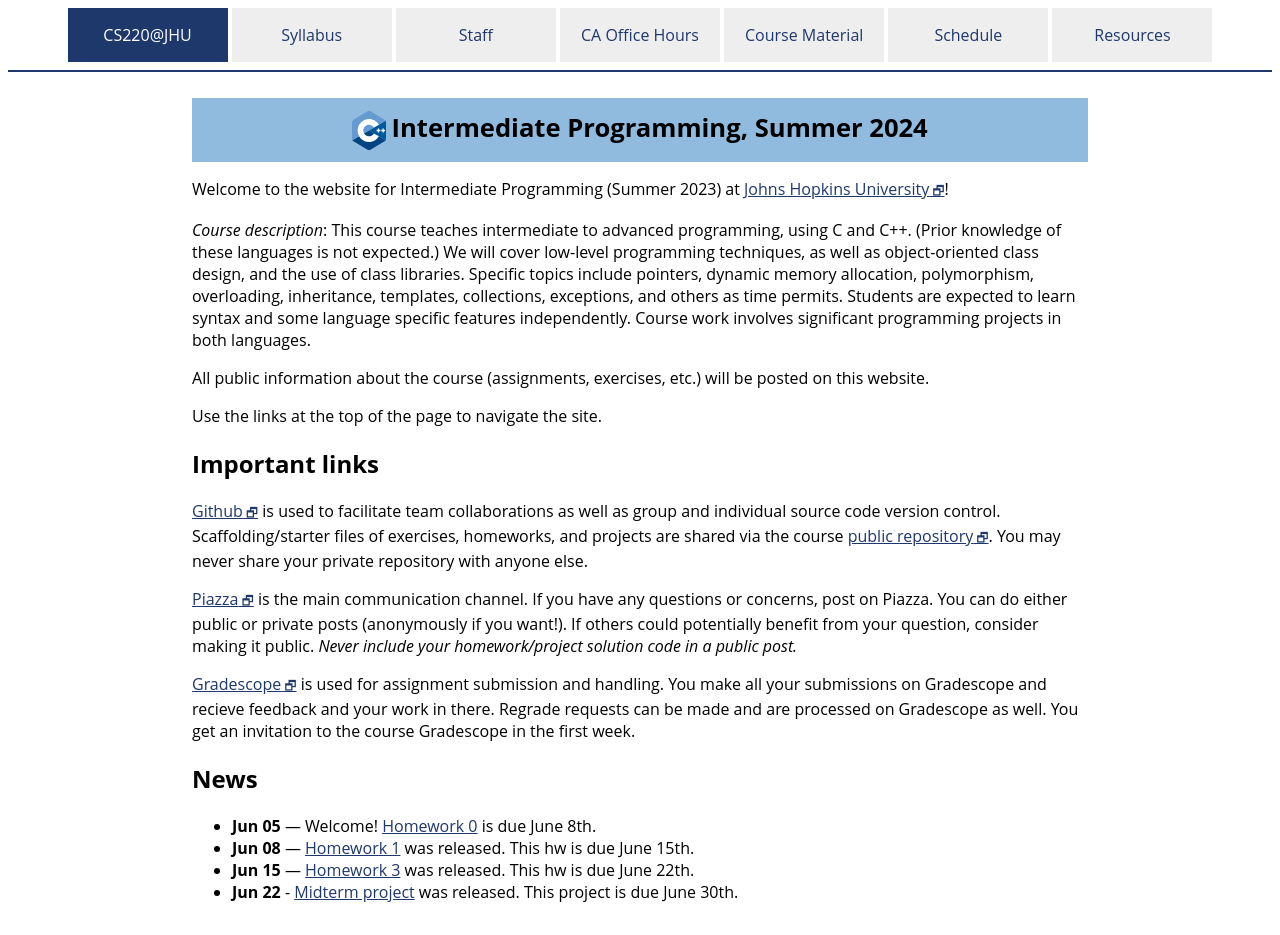
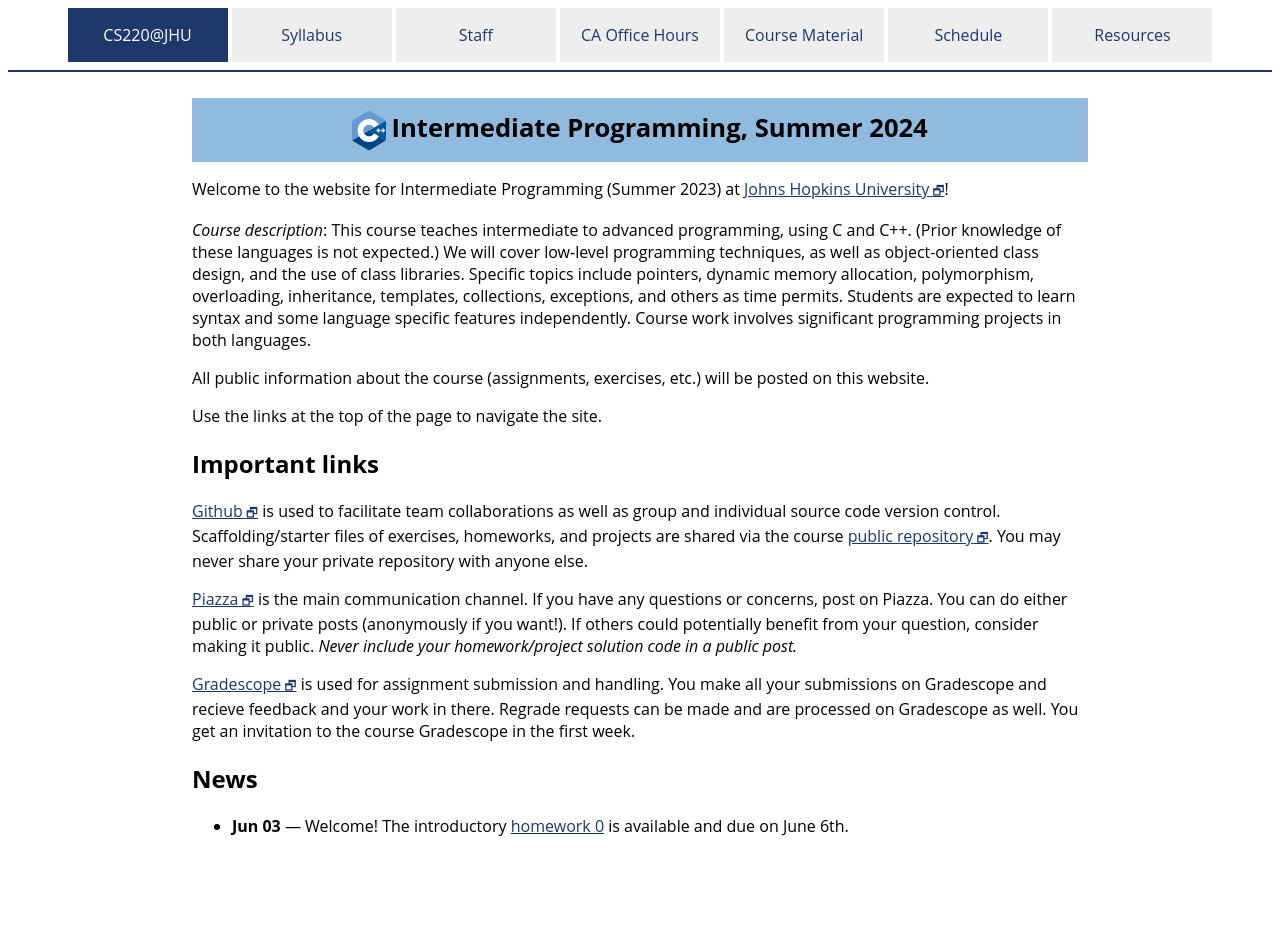
Before and after one commit to jhu-ip/cs220-summer24, a Jekyll site: the page built from index.md, in a window 1280 px wide. Built offline with Jekyll 4.4.1, drawn with Linux system fonts in a browser that asks for light colours; after the commit the page ends 900 px from its top, so only the background shows below that.

Commit message:
index changes

```diff
--- a/index.md
+++ b/index.md
@@ -46,7 +46,4 @@ to the course Gradescope in the first week.
 
 ## News
 
-* **Jun 05** — Welcome! [Homework 0](assign/hw0.html) is due June 8th.
-* **Jun 08** — [Homework 1](assign/hw1.html) was released. This hw is due June 15th.
-* **Jun 15** — [Homework 3](assign/hw3.html) was released. This hw is due June 22th.
-* **Jun 22** - [Midterm project](assign/midterm.html) was released. This project is due June 30th.
+* **Jun 03** — Welcome! The introductory [homework 0](assign/hw0.html) is available and due on June 6th.
```
